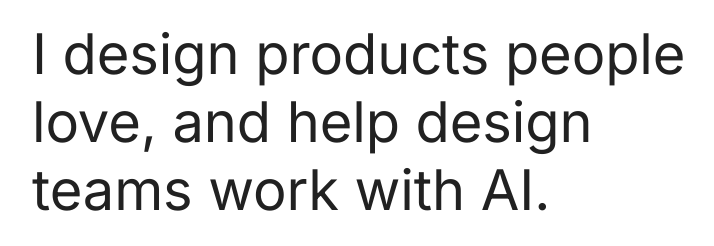
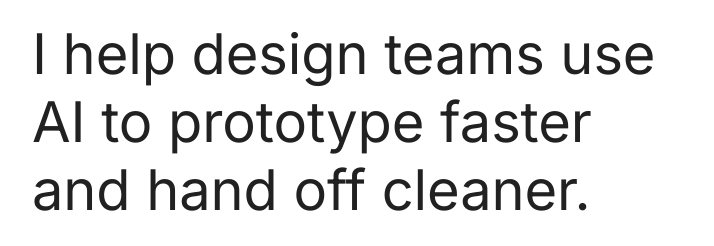
Before and after one commit to dcbounds/portfolio, a plain HTML site: page PORTFOLIO/index.html in a window 1280 px wide. Shown: the part 613-859 px from the top of the page, without its empty margins (272-986 px from the left). Drawn offline with nearby package versions, Linux system fonts and the light colour scheme; a web font is replaced by a local one.

Commit message:
AI-forward hero line
Co-Authored-By: Claude Sonnet 5.5 <noreply@anthropic.com>
Claude-Session: https://claude.ai/code/session_01QLLeVvuhDZtg3WSE3y3t5H

```diff
--- a/PORTFOLIO/index.html
+++ b/PORTFOLIO/index.html
@@ -6,7 +6,7 @@
 <body class="home"><a class="skip" href="#main">Skip to main content</a>
 <header class="hd"><nav class="nav"><a href="index.html" class="on">Home</a><details class="cs"><summary class="">Case Studies</summary><div class="menu"><a href="joolep.html">Joolep</a><a href="datacmsgov.html">Data.CMS.gov</a><a href="videography.html">Videography</a><a href="brandstrategy.html">Brand strategy</a></div></details></nav></header>
 <main id="main">
-<section class="col hero"><h1>Hi, I’m Darius Bounds</h1><p class="sub">I design products people love, and help design teams work with AI.</p>
+<section class="col hero"><h1>Hi, I’m Darius Bounds</h1><p class="sub">I help design teams use AI to prototype faster and hand off cleaner.</p>
 <div class="ctas"><a class="pill-o" href="#contact">Get in touch</a><img src="https://dariusbounds.figma.site/_assets/v11/d0b3f5e41fcc894c461a5f91ae37080312eb6f11.svg" width="24" height="24" alt="" loading="lazy"><span class="open">Open to opportunities</span></div></section>
 <section class="ai" aria-labelledby="ai-h"><div class="ai-in"><p class="eyebrow">Design &amp; AI</p><h2 id="ai-h">Helping lead how design teams work with AI.</h2><p class="ai-lede">I help design teams find where AI genuinely improves the work: how they use it, how they design, and how they hand off to developers.</p><div class="ai-grid"><article><span class="ai-n">01</span><h3>Smarter usage</h3><p>Finding the places AI earns its keep, and sharing what works so the whole team gets faster, not just one person.</p></article><article><span class="ai-n">02</span><h3>Better process</h3><p>Prototypes built with AI that behave like the real product, so stakeholders and users react to something real before development starts.</p></article><article><span class="ai-n">03</span><h3>Cleaner handoff</h3><p>A streamlined design-to-development process, adopted org-wide, that cut implementation errors by 30%.</p></article></div></div></section>
 <section class="col know"><h2>Get to know me.</h2>
```
